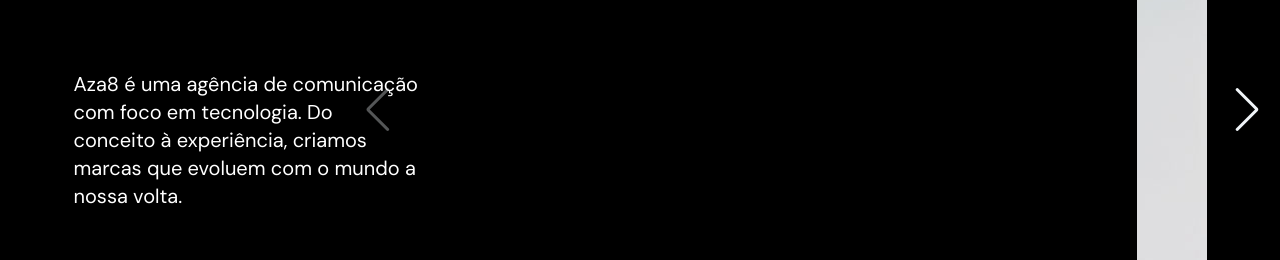
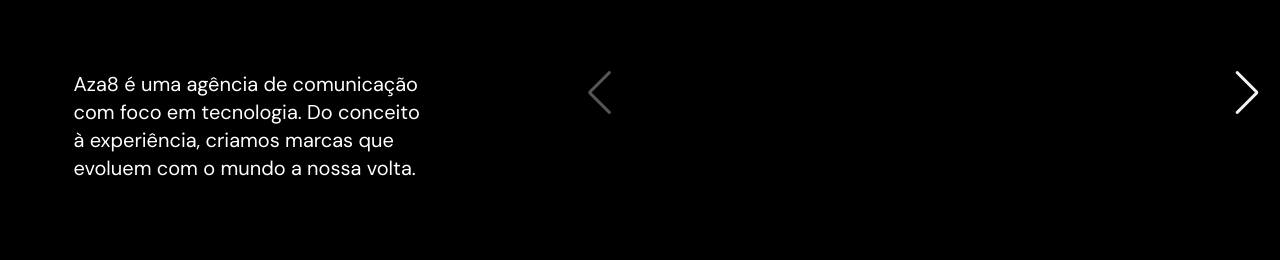
Before and after one commit to Aza8-ag/website-aza8, a Nuxt app: page / in a window 1280 px wide. Shown: the part 390-650 px from the top of the page. Built offline with nearby package versions, Linux system fonts and the light colour scheme.

Commit message:
redesign swiper

```diff
--- a/app.vue
+++ b/app.vue
@@ -1,18 +1,18 @@
 <template>
   <NuxtLayout>
-    <div class="container flex flex-col md:flex-row items-center md:items-start md:justify-between">
+    <div class="container flex flex-col md:flex-row items-center md:items-start md:justify-between lg:justify-start">
       <!-- content section -->
-      <section class="text-center md:text-left">
+      <section class="text-center md:text-left w-full">
         <h1 class="bebas-neue-regular text-6xl mb-8 md:mb-20">
           O MUNDO MUDA. <br>
           A AZA8 MUDA <br>
           COM VOCÊ.
         </h1>
-        <p class="max-w-[350px]">Aza8 é uma agência de comunicação com foco em tecnologia. Do conceito à experiência, criamos marcas que evoluem com o mundo a nossa volta.</p>
+        <p class="max-w-[350px] mx-auto md:ml-0">Aza8 é uma agência de comunicação com foco em tecnologia. Do conceito à experiência, criamos marcas que evoluem com o mundo a nossa volta.</p>
       </section>
 
       <!-- cases section -->
-      <section>
+      <section class="w-full flex items-center justify-center">
         <Cases />
       </section>
     </div>
--- a/components/Cases/index.vue
+++ b/components/Cases/index.vue
@@ -26,9 +26,6 @@
 
         <div class="swiper-button-prev prev-case"></div>
         <div class="swiper-button-next next-case"></div>
-
-        <div class="grad left"></div>
-        <div class="grad right"></div>
     </div>
 </template>
 
@@ -79,7 +76,6 @@
     .swiper {
         @apply w-full h-full;
         @apply md:max-w-[600px] md:max-h-[600px];
-        @apply lg:max-w-[800px];
     }
 
     // swiper slide item
@@ -108,17 +104,5 @@
             @apply text-slate-100;
         }
     }
-
-    // gradients
-    .grad {
-        @apply absolute top-0 h-full w-16 z-10;
-
-        &.left {
-            @apply left-0;
-            background: linear-gradient(90deg, rgba(0,0,0,1), rgba(0,0,0,0) 100%);
-        }
-
-        &.right { @apply right-0; }
-    }
 }
 </style>
```
